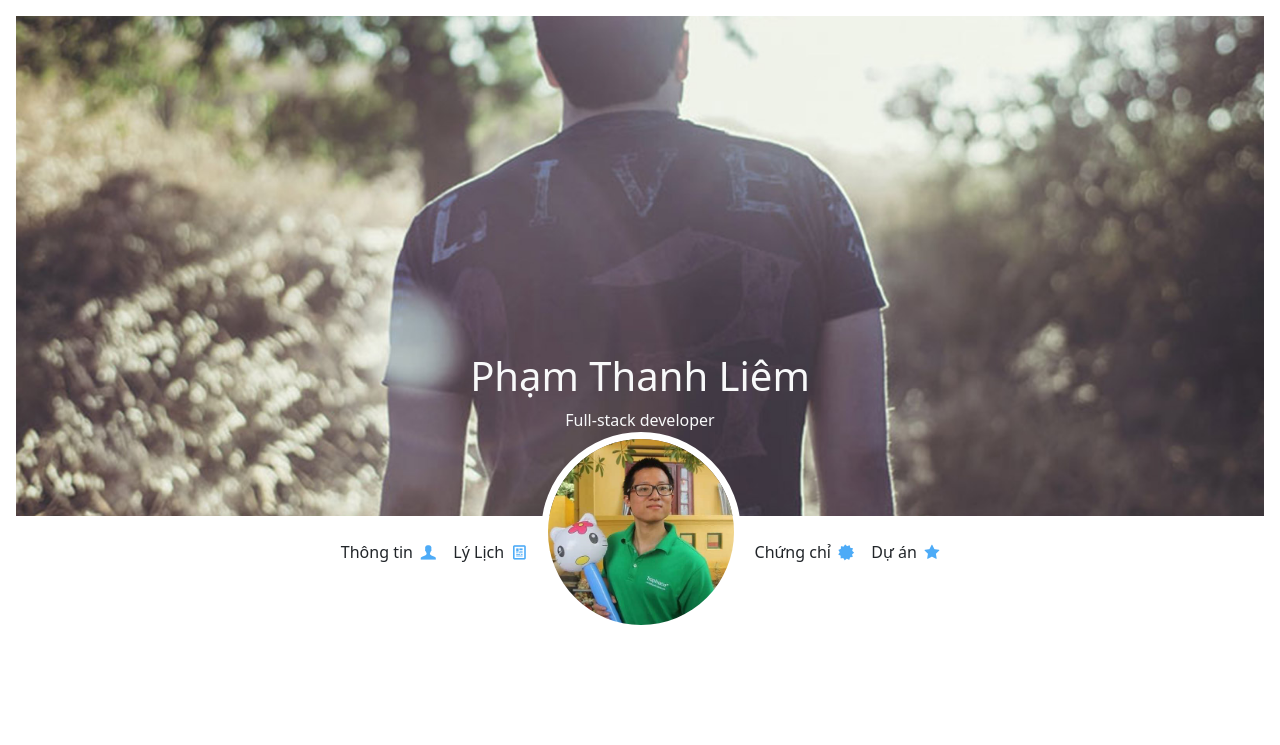
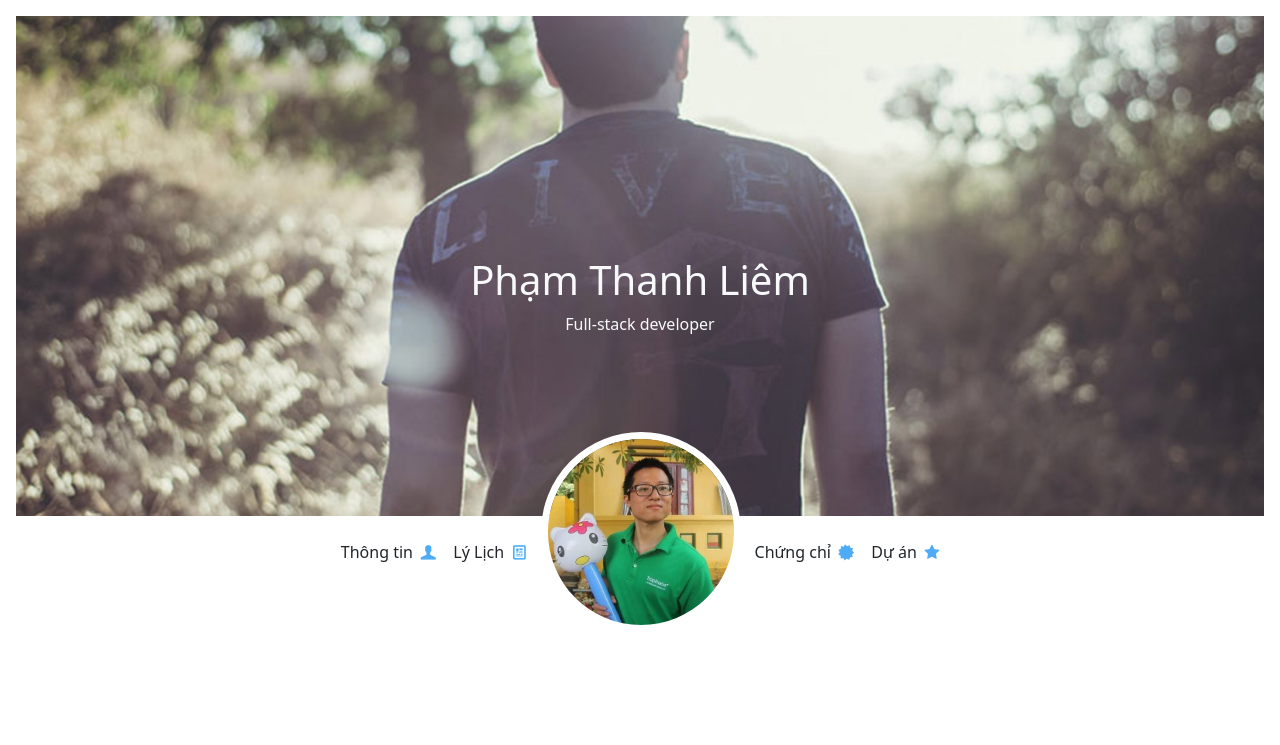
Before and after one commit to liemFX20140/liem-cv.github.io, a plain HTML site: page index.html in a window 1280 px wide. Shown: the top 745 px of the page. Drawn offline with nearby package versions, Linux system fonts and the light colour scheme.

Commit message:
Update index.html

```diff
--- a/index.html
+++ b/index.html
@@ -31,7 +31,7 @@
       <!-- boostrap ko hỗ trợ translate -->
       <div
         class="text-light position-absolute top-50 start-50 d-flex flex-column align-items-center vw-100"
-        style="transform: translate(-50%, -50%)"
+        style="transform: translate(-50%, -150%)"
       >
         <h1>Phạm Thanh Liêm</h1>
         <p>Full-stack developer</p>
```
